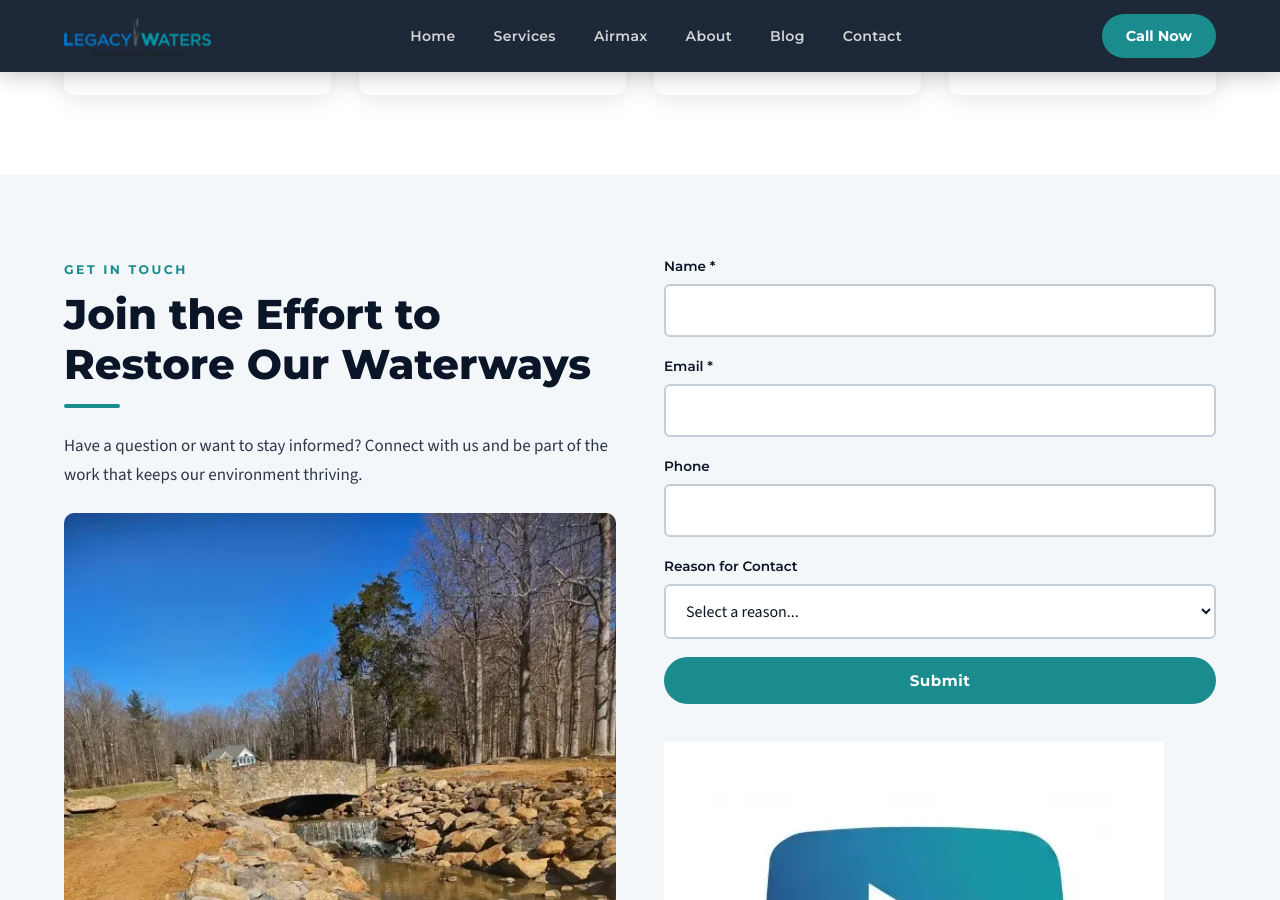
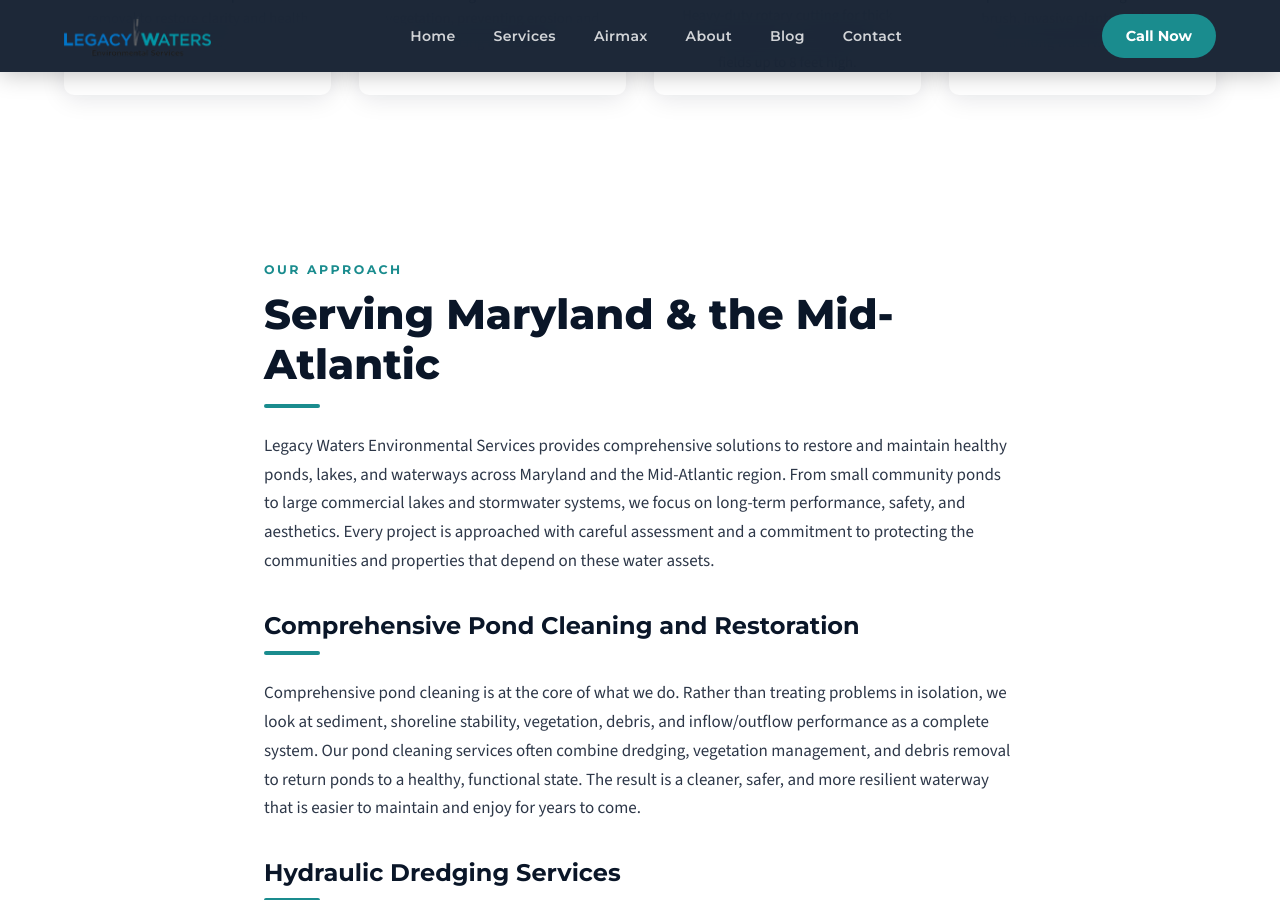
Before and after one commit to JimmyFlame77/Legacy-Waters, a Jekyll site: the page built from index.html, in a window 1280 px wide and 900 px high, scrolled down 2506 px. Built offline with Jekyll 4.4.1, drawn with Linux system fonts in a browser that asks for light colours; some of the changed text lies outside the part shown.

Commit message:
New copy added to home page (prose section)

```diff
--- a/css/style.css
+++ b/css/style.css
@@ -97,6 +97,15 @@
 /* --- Wave Divider --- */
 .wave-divider { line-height: 0; overflow: hidden; }
 .wave-divider svg { width: 100%; height: 80px; display: block; }
+
+/* --- Prose Section --- */
+.prose-section h3 {
+  font-size: clamp(1.2rem, 2.5vw, 1.5rem);
+  margin: 36px 0 10px;
+}
+.prose-section p {
+  margin-bottom: 16px;
+}
 
 /* --- Buttons --- */
 .btn-primary {
--- a/index.html
+++ b/index.html
@@ -61,7 +61,26 @@
 </section>
 
 <!-- Additional Copy -->
+<section class="fade-in" style="padding: 80px 0;">
+  <div class="container container-narrow prose-section">
+    <span class="section-label">Our Approach</span>
+    <h2 class="section-heading">Serving Maryland &amp; the Mid-Atlantic</h2>
+    <div class="accent-bar"></div>
+    <p>Legacy Waters Environmental Services provides comprehensive solutions to restore and maintain healthy ponds, lakes, and waterways across Maryland and the Mid-Atlantic region. From small community ponds to large commercial lakes and stormwater systems, we focus on long-term performance, safety, and aesthetics. Every project is approached with careful assessment and a commitment to protecting the communities and properties that depend on these water assets.</p>
 
+    <h3>Comprehensive Pond Cleaning and Restoration</h3>
+    <div class="accent-bar"></div>
+    <p>Comprehensive pond cleaning is at the core of what we do. Rather than treating problems in isolation, we look at sediment, shoreline stability, vegetation, debris, and inflow/outflow performance as a complete system. Our pond cleaning services often combine dredging, vegetation management, and debris removal to return ponds to a healthy, functional state. The result is a cleaner, safer, and more resilient waterway that is easier to maintain and enjoy for years to come.</p>
+
+    <h3>Hydraulic Dredging Services</h3>
+    <div class="accent-bar"></div>
+    <p>We specialize in hydraulic dredging to safely remove accumulated sediment and restore proper depth in ponds, lakes, and canals. By carefully evaluating each site before mobilizing, we minimize disruption while maximizing dredging efficiency. Restoring depth and capacity helps improve water quality, reduce flooding risk, and extend the life of existing infrastructure.</p>
+
+    <h3>Aquatic Vegetation, Trash, and Debris Removal</h3>
+    <div class="accent-bar"></div>
+    <p>Overgrown or invasive vegetation can quickly turn a healthy waterway into a clogged and unattractive environment. Our aquatic vegetation removal services target nuisance species while respecting the broader ecosystem, reopening waterways for recreation and improving overall habitat balance. We also remove floating and submerged trash and debris that create hazards and visual blight, helping owners maintain clean, navigable, and professional-looking waterways.</p>
+  </div>
+</section>
 
 <!-- Contact Section -->
 <section class="contact-section fade-in" id="contact">
```
Also changed, not shown: README.md.
